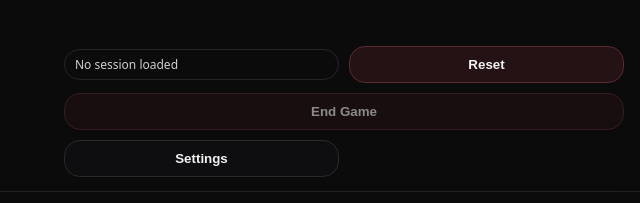
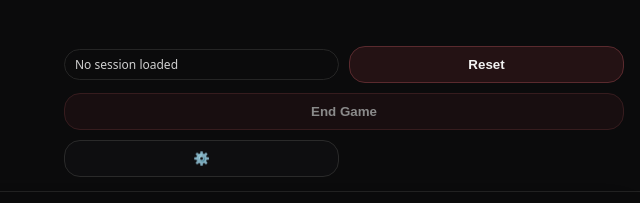
Before and after one commit to Russjames92/market-mayhem-helper, a plain HTML site: page index.html in a window 1280 px wide. Shown: the top 203 px of the page, 640-1280 px from the left. Drawn offline with Linux system fonts and the light colour scheme; no server answers.

Commit message:
Update index.html

```diff
--- a/index.html
+++ b/index.html
@@ -29,15 +29,15 @@
     </div>
 
     <div class="header-actions">
-      <button id="btnSettings" class="iconBtn" type="button" title="Settings" aria-label="Open settings">
-        Settings
-      </button>
-
-      <div>
+      <div class="headerTopRow">
         <div class="pill" id="sessionStatus"
              data-tooltip="Shows whether a game is active and whether you are Host or Viewer.">
           No session loaded
         </div>
+
+        <button id="btnSettings" class="iconBtn" type="button" title="Settings" aria-label="Open settings">
+          ⚙️
+        </button>
       </div>
 
       <button class="danger" id="btnReset"
```
